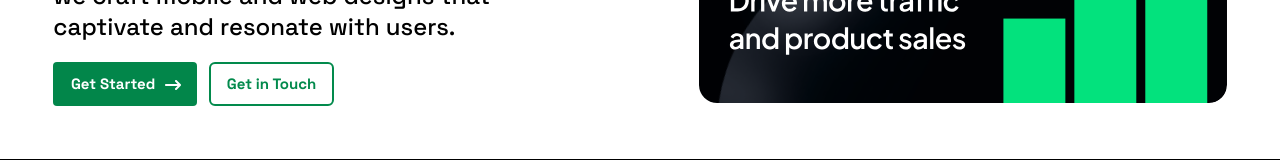
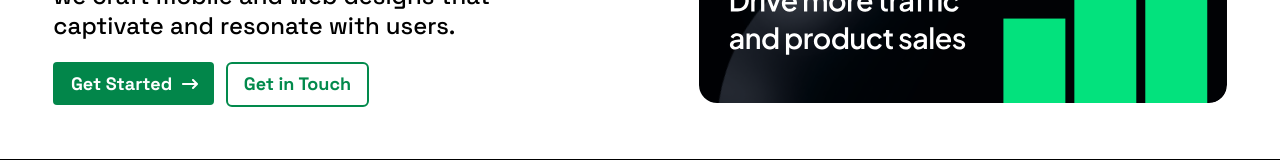
Before and after one commit to braitcode/dph-frontend, a React (Vite) app: page / in a window 1280 px wide. Shown: the part 507-667 px from the top of the page. Built offline with nearby package versions, Linux system fonts and the light colour scheme; a web font is replaced by a local one.

Commit message:
update:button adjustment

```diff
--- a/src/components/Hero.jsx
+++ b/src/components/Hero.jsx
@@ -44,7 +44,7 @@ const Hero = () => {
               <div className="lg:flex lg:gap-3 hidden">
                 <Link to='/signup'> <Button size="medium" color="success">
                   <div className="flex gap-2">
-                    <span className="text-[15px] p-[0.1rem]">Get Started</span>
+                    <span className="md:text-[16px] text-[14px] lg:text-[18px] p-[0.1rem]">Get Started</span>
                     <FaArrowRightLong className="mt-[0.4rem]" />
                   </div>
                 </Button></Link>
@@ -52,7 +52,7 @@ const Hero = () => {
                 <div className="border-2 border-[#028A4C] rounded-md text-[#028A4C]">
                   <Link to='/contact'>
                     <Button size="medium" color="white">
-                      <span className="text-[15px]">Get in Touch</span>
+                      <span className="md:text-[16px] text-[14px] lg:text-[18px]">Get in Touch</span>
                     </Button>
                   </Link>
 
@@ -107,7 +107,7 @@ const Hero = () => {
             <Link to='/signup'>
               <Button size="small" color="success">
                 <div className="flex gap-2">
-                  <span className="md:text-[15px] text-[10px] p-[0.2rem]">Get Started</span>
+                  <span className="md:text-[16px] text-[14px] lg:text-[18px] p-[0.2rem]">Get Started</span>
                   <FaArrowRightLong className="mt-[0.4rem]" />
                 </div>
               </Button></Link>
@@ -115,7 +115,7 @@ const Hero = () => {
             <div className="border-2 border-[#028A4C] rounded-md text-[#028A4C]">
               <Link to='/contact'>
                 <Button size="small" color="white">
-                  <span className="md:text-[15px] text-[10px]">
+                  <span className="md:text-[16px] text-[14px] lg:text-[18px]">
                   Get in Touch
                   </span>
                 </Button>
--- a/src/pages/Portfolio.jsx
+++ b/src/pages/Portfolio.jsx
@@ -62,19 +62,19 @@ const Portfolio = () => {
         <section className="lg:flex justify-between items-center mt-[70px] lg:mt-[100px] py-[42px]">
           <div className="lg:w-[582px]">
             <h1 className="xl:text-[55px] lg:text-[35px] text-[25px] md:text-[40px] font-bold leading-tight lg:text-start text-center">Explore Our Impressive Portfolio </h1>
-            <p className="text-lg lg:mr-[96px] xl:text-[24px] text-[12px] md:text-[18px] font-medium text-pretty my-3 text-[#575253] lg:text-start text-center">In the past, we have worked on dozens of developments and cutting-edge Web & Digital projects</p>
+            <p className="text-lg lg:mr-[96px] xl:text-[24px] text-[12px] md:text-[18px] font-medium text-pretty my-3 text-[#575253] lg:text-start text-center ">In the past, we have worked on dozens of developments and cutting-edge Web & Digital projects</p>
             <div className="flex gap-3 my-5 lg:justify-start justify-center">
               <Link to="/signup">
                 <Button size="small" color="success">
                   <div className="flex gap-2">
-                    <span className="md:text-[15px] text-[12px] p-[0.1rem]">Get Started</span><FaArrowRightLong className='mt-1' />
+                    <span className="md:text-[16px] text-[14px] lg:text-[18px] p-[0.1rem]">Get Started</span><FaArrowRightLong className='mt-1' />
                   </div>
                 </Button>
               </Link>
               <div className="border-2 border-[#028A4C] rounded-md text-[#028A4C]">
                 <Link to='/contact'>
                   <Button size="small" color="white">
-                    <span className="md:text-[15px] text-[12px] font-spaceGrotesk">Get in Touch</span>
+                    <span className="md:text-[16px] text-[14px] lg:text-[18px] font-spaceGrotesk">Get in Touch</span>
                   </Button>
                 </Link>
               </div>
```
